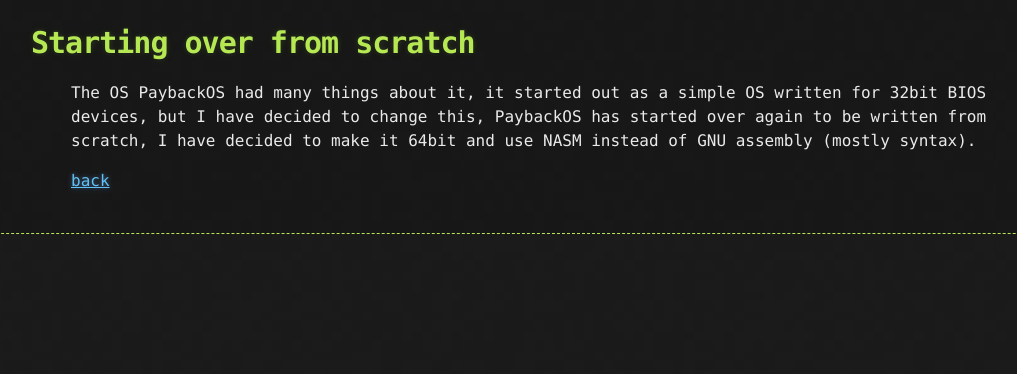
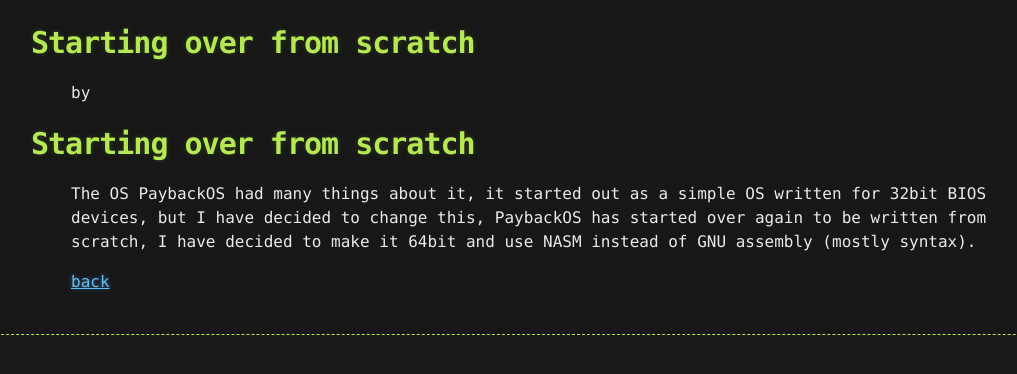
Before and after one commit to PaybackOS/PaybackOS, a Jekyll site: the page built from blog/startingover.md, in a window 1280 px wide. Shown: the top 374 px of the page, without its empty margins (69-1086 px from the left). Built offline with Jekyll 4.4.1, drawn with Linux system fonts in a browser that asks for light colours; our own code applies the rules of GitHub Pages for plain Markdown files.

Commit message:
minor fixes

```diff
--- a/blog/startingover.md
+++ b/blog/startingover.md
@@ -1,5 +1,7 @@
 ---
-layout: default
+layout: post
+page.title: Starting over from scratch
+page.author: ThatOSDeveloper
 ---
 
 # Starting over from scratch
```
Also changed, not shown: index.md (+4 -0 lines).
